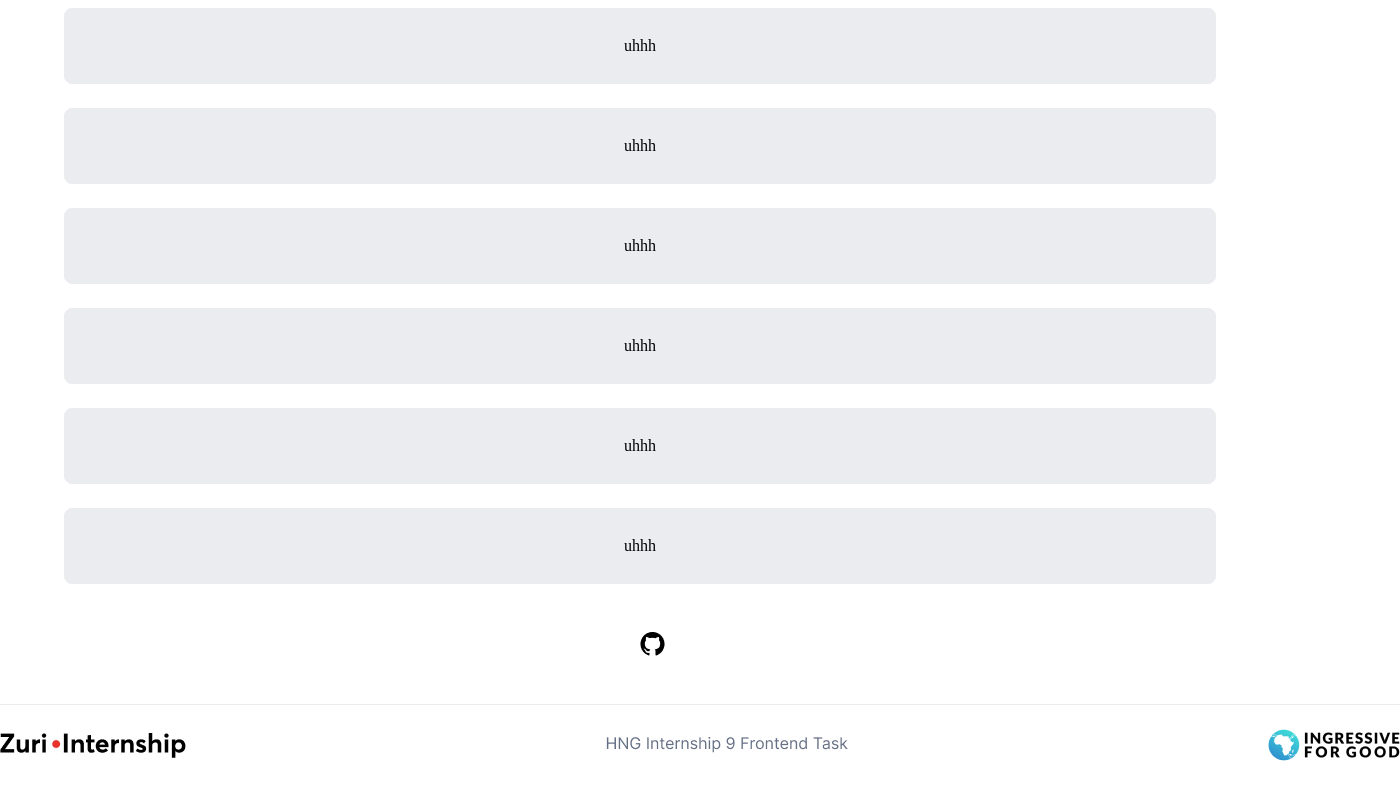
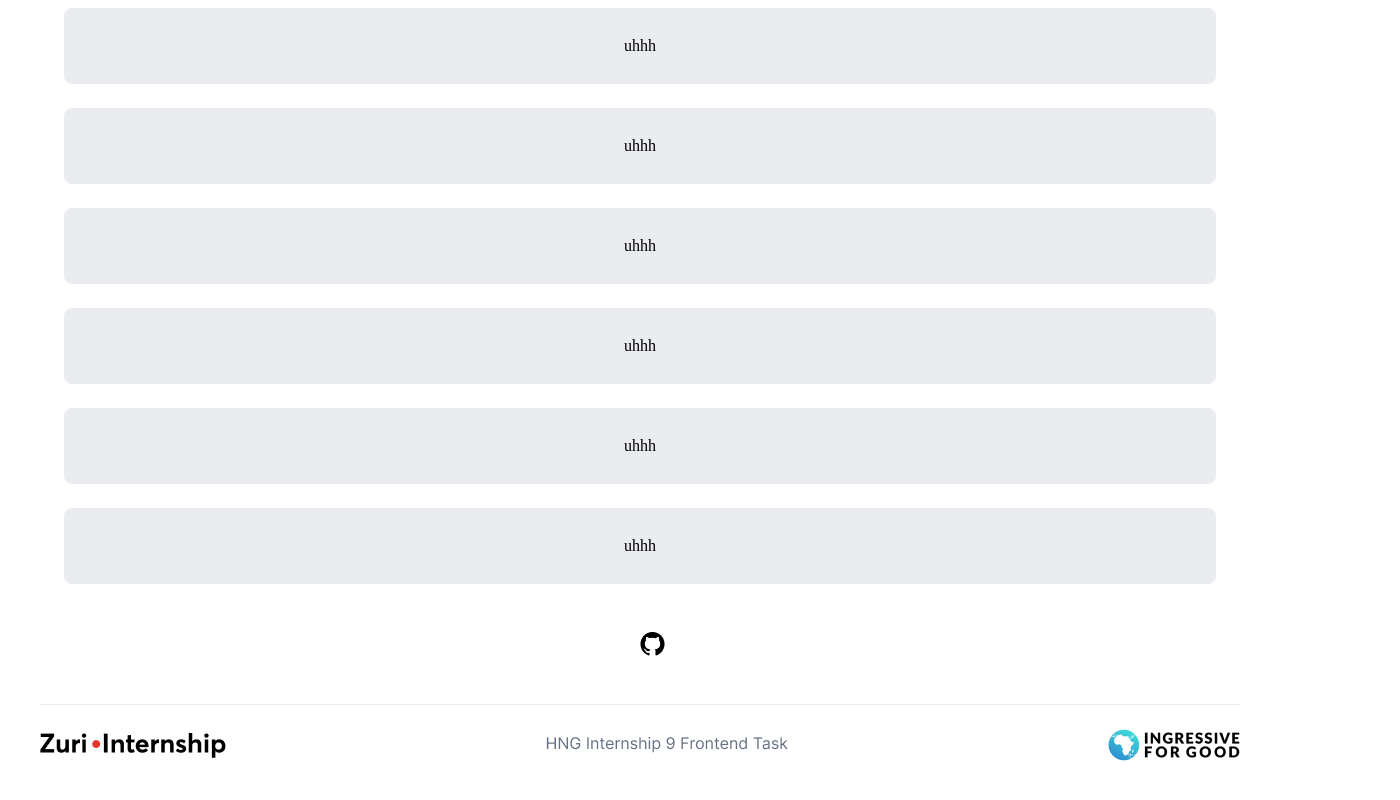
Before and after one commit to Ausranking/I4G-stage-one-project, a plain HTML site: page index.html in a window 1280 px wide. Shown: the part 226-1026 px from the top of the page, 1400 px wide, since content can reach past the window. Drawn offline with Linux system fonts and the light colour scheme.

Commit message:
updated style.css

```diff
--- a/style.css
+++ b/style.css
@@ -70,9 +70,10 @@ body {
   background: #ffffff;
 }
 footer {
-  width: 1400px;
+  max-width: 1200px;
   margin: auto;
   height: 160px;
+
 }
 .footer-links {
   position: relative;
```
